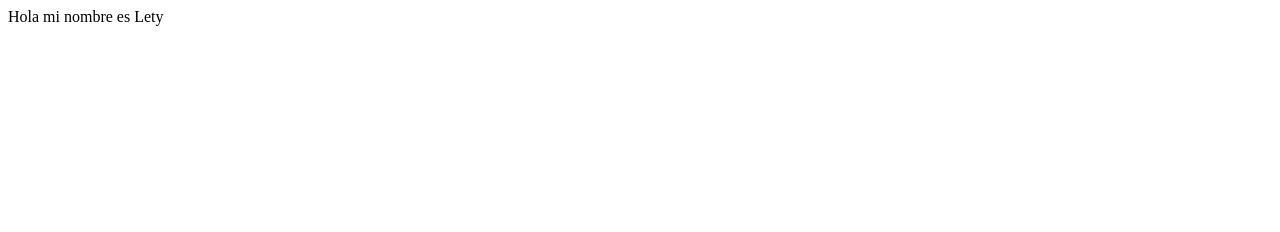
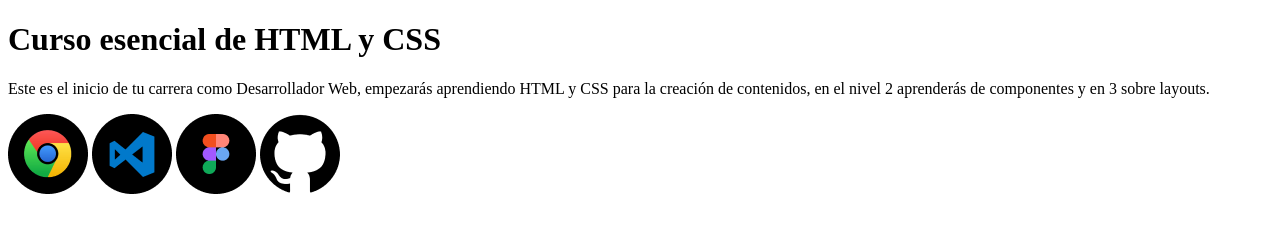
Before and after one commit to LetysBtz/curso-esencial-htl-css, a plain HTML site: page index.html in a window 1280 px wide. Drawn offline with Linux system fonts and the light colour scheme.

Commit message:
Hemos agregado las imágenes de los logos del setup

```diff
--- a/index.html
+++ b/index.html
@@ -1,12 +1,22 @@
 <!DOCTYPE html>
-<html lang="en">
+<html lang="es">
   <head>
     <meta charset="UTF-8">
     <meta http-equiv="X-UA-Compatible" content="IE=edge">
     <meta name="viewport" content="width=device-width, initial-scale=1.0">
-  <title>Document</title>
+    <title>El blog de Lety</title>
   </head>
   <body>
-  Hola mi nombre es Lety
+    <h1>
+      Curso esencial de HTML y CSS
+    </h1>
+    <p>
+      Este es el inicio de tu carrera como Desarrollador Web, empezarás aprendiendo HTML y CSS para la creación de contenidos,
+      en el nivel 2 aprenderás de componentes y en 3 sobre layouts.
+    </p>
+    <img src="images/google-chrome.png" alt="Logo de Google Chrome" title="Logo de Google Chrome">
+    <img src="images/visual-studio-code.png" alt="Logo del editor de código Visual Studio Code" title="Logo del editor de código Visual Studio Code">
+    <img src="images/figma.png" alt="Logo de Figma" title="Logo de Figma">
+    <img src="images/github.png" alt="Logo de GitHub" title="Logo de GitHub">
   </body>
 </html>
```
Also changed, not shown: images/figma.png (added), images/github.png (added), images/google-chrome.png (added), images/visual-studio-code.png (added). Lines whose indentation alone changed are shown as unchanged.
